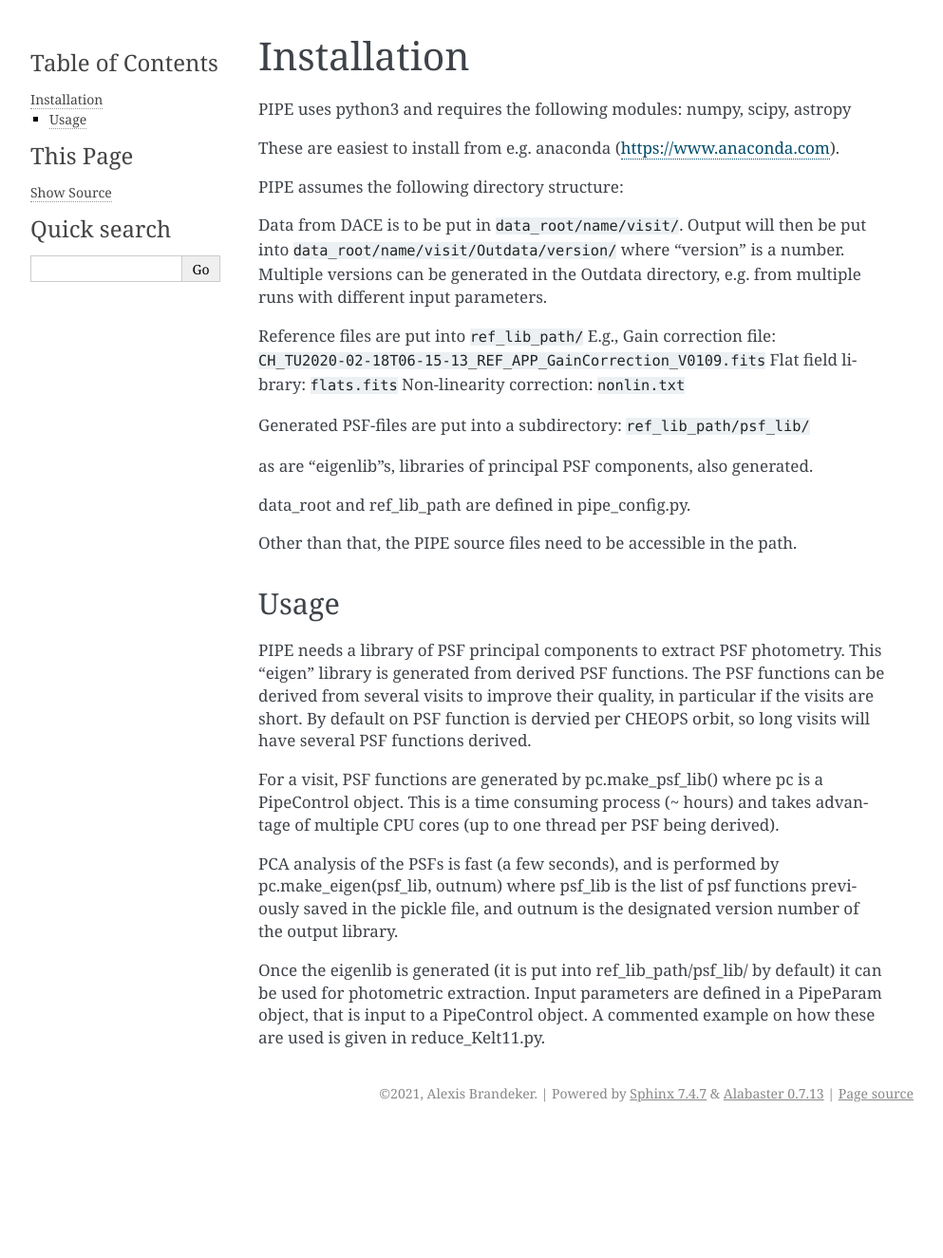
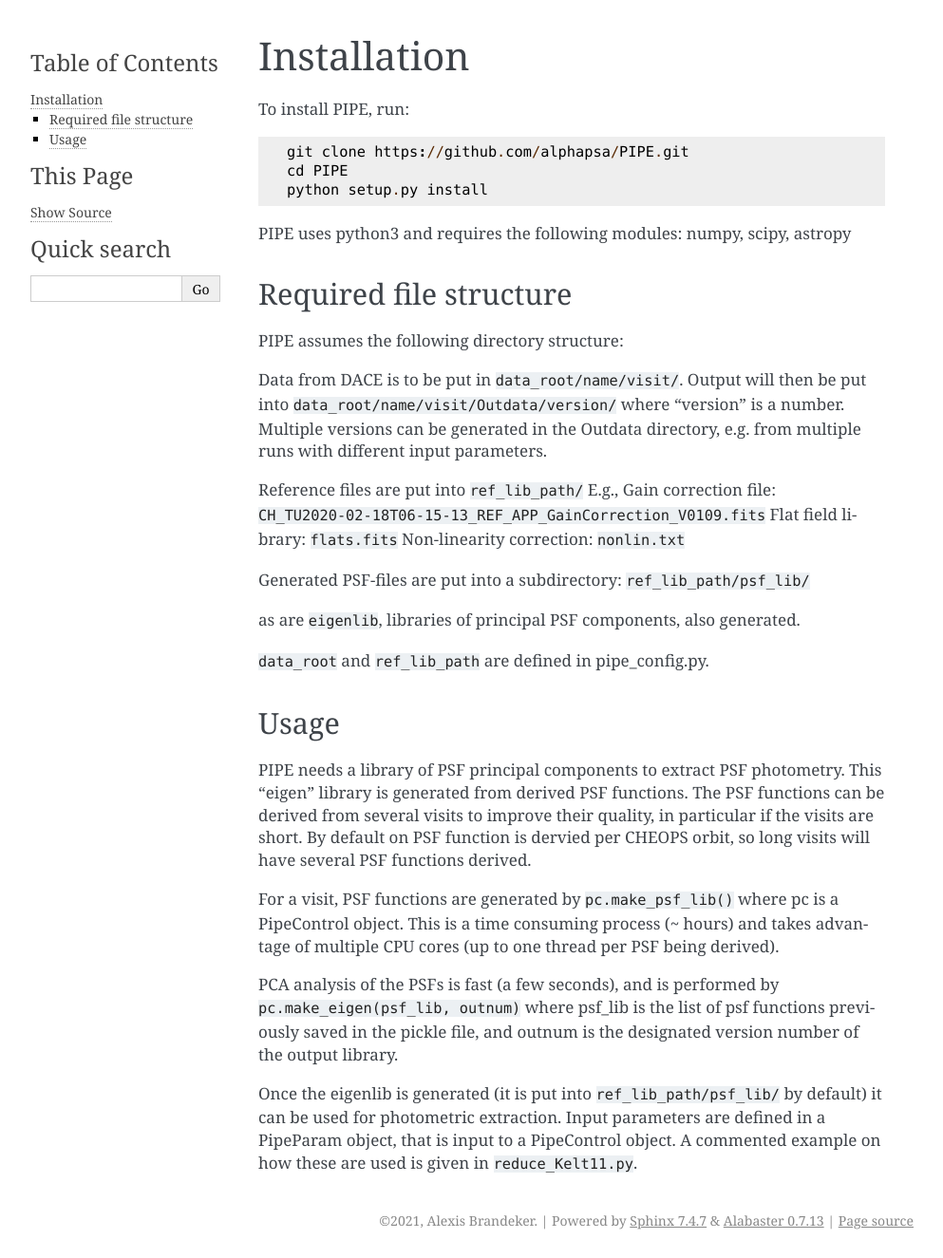
Before and after one commit to alphapsa/PIPE, a Sphinx documentation site: the page built from docs/pipe/installation.rst, in a window 1280 px wide. Shown: the whole page at 95% size, without its empty margins (148-1141 px from the left). Built offline with Sphinx 7.4.7, drawn with Linux system fonts in a browser that asks for light colours; the version number could not be read and is left out; before the commit the page ends 1191 px from its top, so only the background shows below that.

Commit message:
better docs formatting

```diff
--- a/docs/pipe/api.rst
+++ b/docs/pipe/api.rst
@@ -1,6 +1,6 @@
 API
 ===
 
-This is the documentation for pipe.
+This is the API documentation for PIPE.
 
 .. automodapi:: pipe
--- a/docs/pipe/installation.rst
+++ b/docs/pipe/installation.rst
@@ -1,9 +1,16 @@
 Installation
 ------------
 
+To install PIPE, run::
+
+    git clone https://github.com/alphapsa/PIPE.git
+    cd PIPE
+    python setup.py install
+
 PIPE uses python3 and requires the following modules: numpy, scipy, astropy
 
-These are easiest to install from e.g. anaconda (https://www.anaconda.com).
+Required file structure
++++++++++++++++++++++++
 
 PIPE assumes the following directory structure:
 
@@ -19,11 +26,9 @@ Non-linearity correction: ``nonlin.txt``
 
 Generated PSF-files are put into a subdirectory: ``ref_lib_path/psf_lib/``
 
-as are "eigenlib"s, libraries of principal PSF components, also generated.
+as are ``eigenlib``, libraries of principal PSF components, also generated.
 
-data_root and ref_lib_path are defined in pipe_config.py.
-
-Other than that, the PIPE source files need to be accessible in the path.
+``data_root`` and ``ref_lib_path`` are defined in pipe_config.py.
 
 Usage
 +++++
@@ -34,16 +39,16 @@ can be derived from several visits to improve their quality, in particular if
 the visits are short. By default on PSF function is dervied per CHEOPS orbit,
 so long visits will have several PSF functions derived.
 
-For a visit, PSF functions are generated by pc.make_psf_lib() where pc is a
+For a visit, PSF functions are generated by ``pc.make_psf_lib()`` where pc is a
 PipeControl object. This is a time consuming process (~ hours) and takes
 advantage of multiple CPU cores (up to one thread per PSF being derived).
 
 PCA analysis of the PSFs is fast (a few seconds), and is performed by
-pc.make_eigen(psf_lib, outnum) where psf_lib is the list of psf functions
+``pc.make_eigen(psf_lib, outnum)`` where psf_lib is the list of psf functions
 previously saved in the pickle file, and outnum is the designated version
 number of the output library.
 
-Once the eigenlib is generated (it is put into ref_lib_path/psf_lib/ by default)
+Once the eigenlib is generated (it is put into ``ref_lib_path/psf_lib/`` by default)
 it can be used for photometric extraction. Input parameters are defined in a
 PipeParam object, that is input to a PipeControl object. A commented example on
-how these are used is given in reduce_Kelt11.py.
+how these are used is given in ``reduce_Kelt11.py``.
```
Also changed, not shown: docs/index.rst (+12 -7 lines), docs/pipe/gettingstarted.rst (+6 -4 lines).
